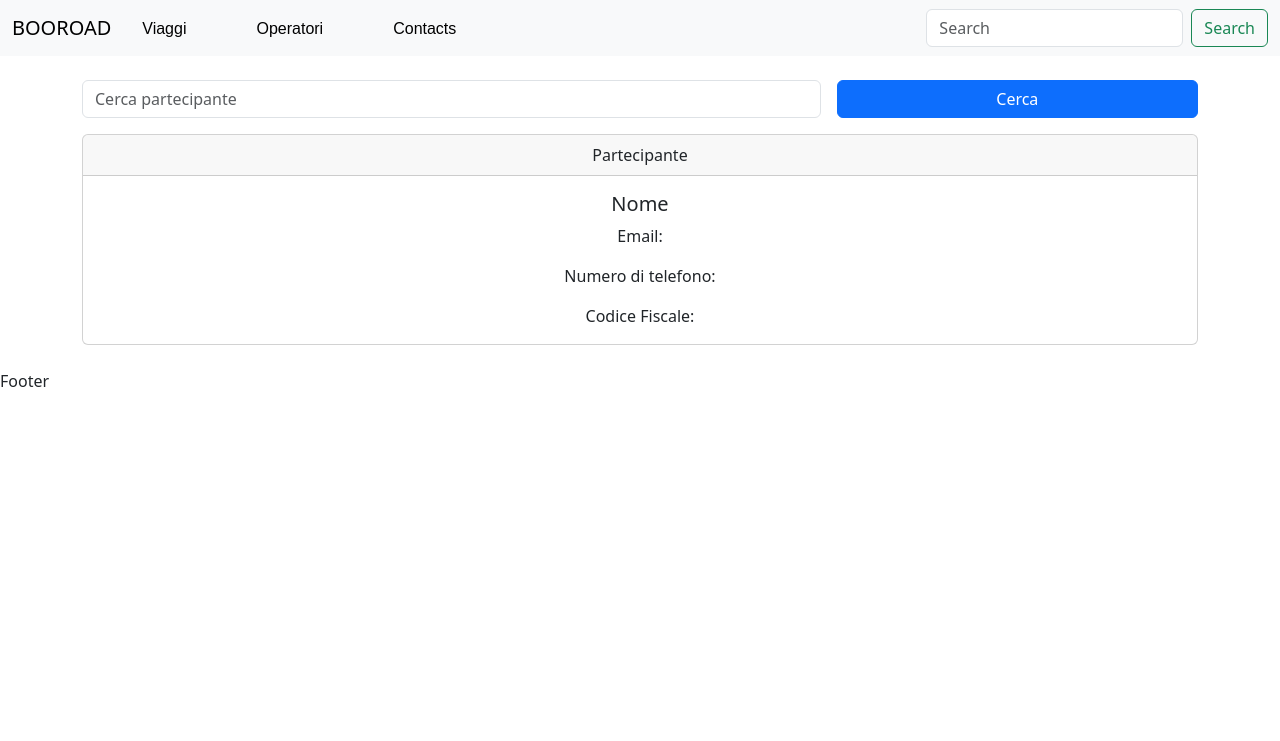
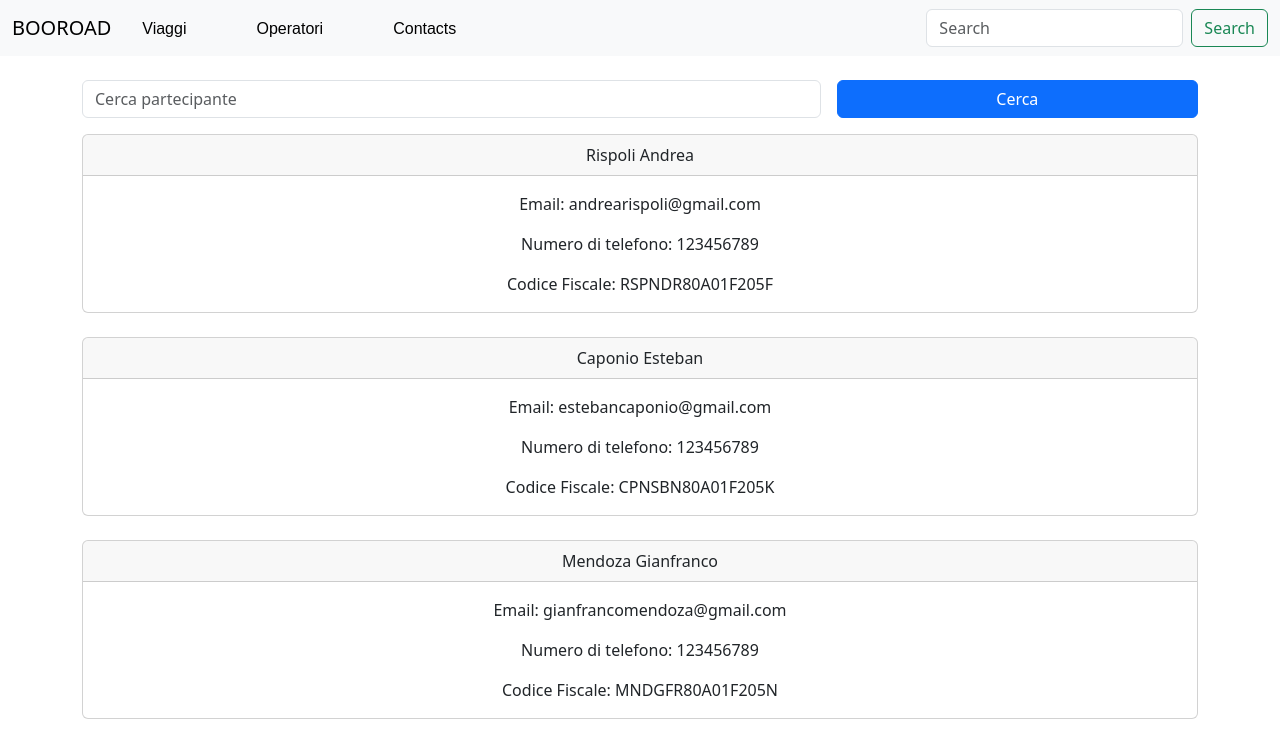
Before and after one commit to AndreaRispoli97/Group-App-BooRoad, a React (Vite) app: page /user/1 in a window 1280 px wide. Shown: the top 741 px of the page. Built offline with nearby package versions, Linux system fonts and the light colour scheme.

Commit message:
feat: implement participant search functionality in DetailUser component

```diff
--- a/src/pages/DetailUser.jsx
+++ b/src/pages/DetailUser.jsx
@@ -1,38 +1,66 @@
+import { useContext, useState } from "react";
+import TripContext from "../context/TripContext";
 import { useParams } from "react-router-dom";
-import { useContext } from "react";
-import TripContext from "../context/TripContext";
-
 
 function DetailUser() {
-
   const { id } = useParams();
   const { ArrayTrip } = useContext(TripContext);
 
+  const currentTrip = ArrayTrip && ArrayTrip[id - 1];
+
+  if (!currentTrip) {
+    return <div>Caricamento o dati non disponibili...</div>;
+  }
+
+  const [partecipantsList, setPartecipantsList] = useState(currentTrip.partecipants);
+  const [filterName, setFilterName] = useState('');
+
+  function searchName(e) {
+    e.preventDefault();
+
+    const allPartecipants = currentTrip.partecipants;
+
+    if (filterName.trim() !== '') {
+      const filtered = allPartecipants.filter(p =>
+        `${p.name} ${p.surname}`.toLowerCase().includes(filterName.toLowerCase())
+      );
+      setPartecipantsList(filtered);
+    } else {
+      setPartecipantsList(allPartecipants);
+    }
+  }
+
   return (
     <div className="container my-4">
-            <form className="row g-3 mb-3">
+      <form onSubmit={searchName} className="row g-3 mb-3">
         <div className="col-md-8">
           <input
+            value={filterName}
+            onChange={e => setFilterName(e.target.value)}
             type="text"
             className="form-control"
             placeholder="Cerca partecipante"
           />
         </div>
         <div className="col-md-4">
-                    <button type="submit" className="btn btn-primary w-100">
-                        Cerca
-                    </button>
+          <button type="submit" className="btn btn-primary w-100">Cerca</button>
         </div>
       </form>
-            <div className="card text-center">
-                <div className="card-header">Partecipante</div>
+
+      {partecipantsList.length > 0 ? (
+        partecipantsList.map((e) => (
+          <div key={e.user_id} className="card text-center mb-4">
+            <div className="card-header">{`${e.surname} ${e.name}`}</div>
             <div className="card-body">
-                    <h5 className="card-title">Nome</h5>
-                    <p className="card-text">Email: </p>
-                    <p className="card-text">Numero di telefono: </p>
-                    <p className="card-text">Codice Fiscale: </p>
+              <p className="card-text">Email: {e.email}</p>
+              <p className="card-text">Numero di telefono: {e.phone_number}</p>
+              <p className="card-text">Codice Fiscale: {e.CF}</p>
             </div>
           </div>
+        ))
+      ) : (
+        <h4>Nessun partecipante trovato</h4>
+      )}
     </div>
   );
 }
```
Lines whose indentation alone changed are shown as unchanged.
